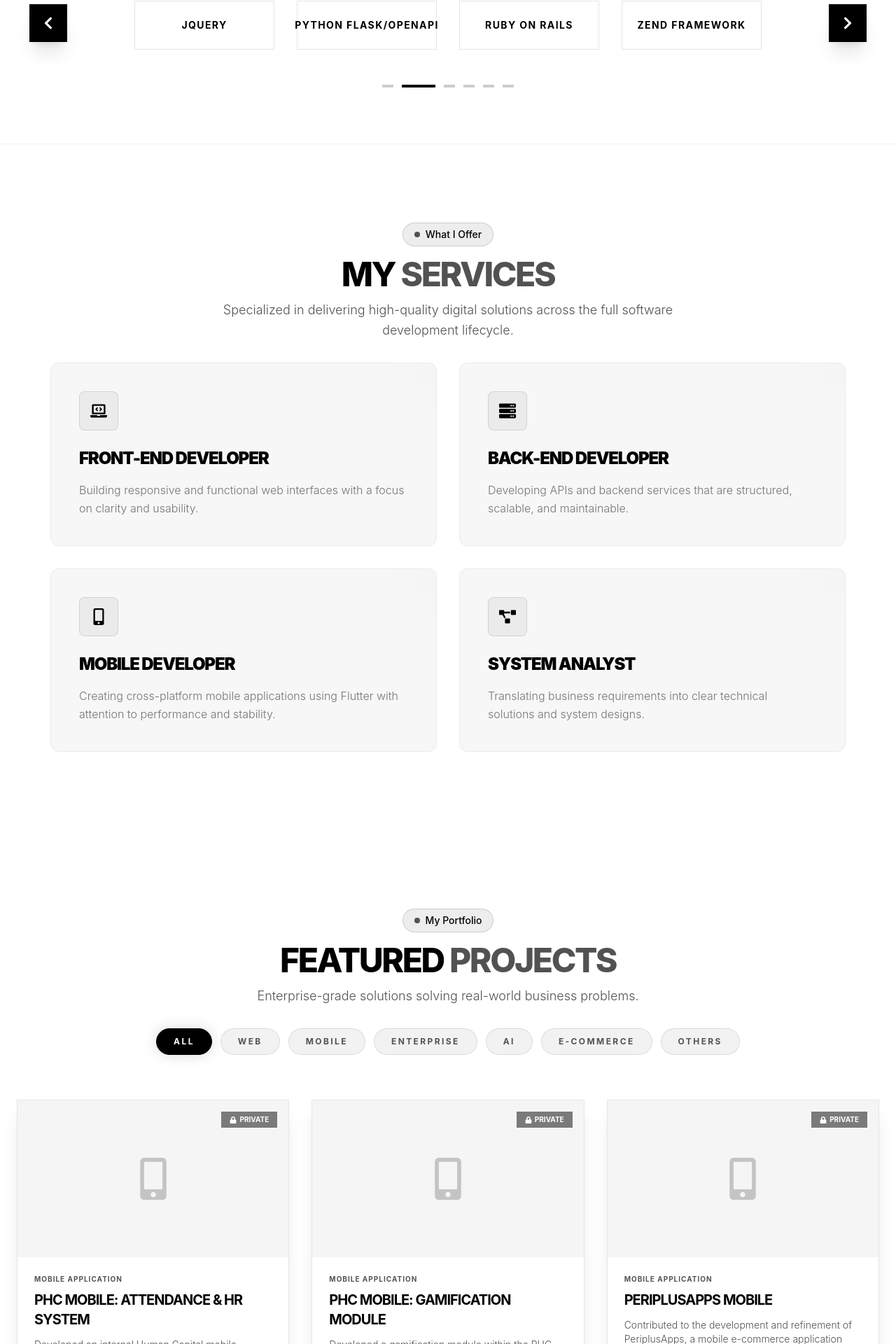
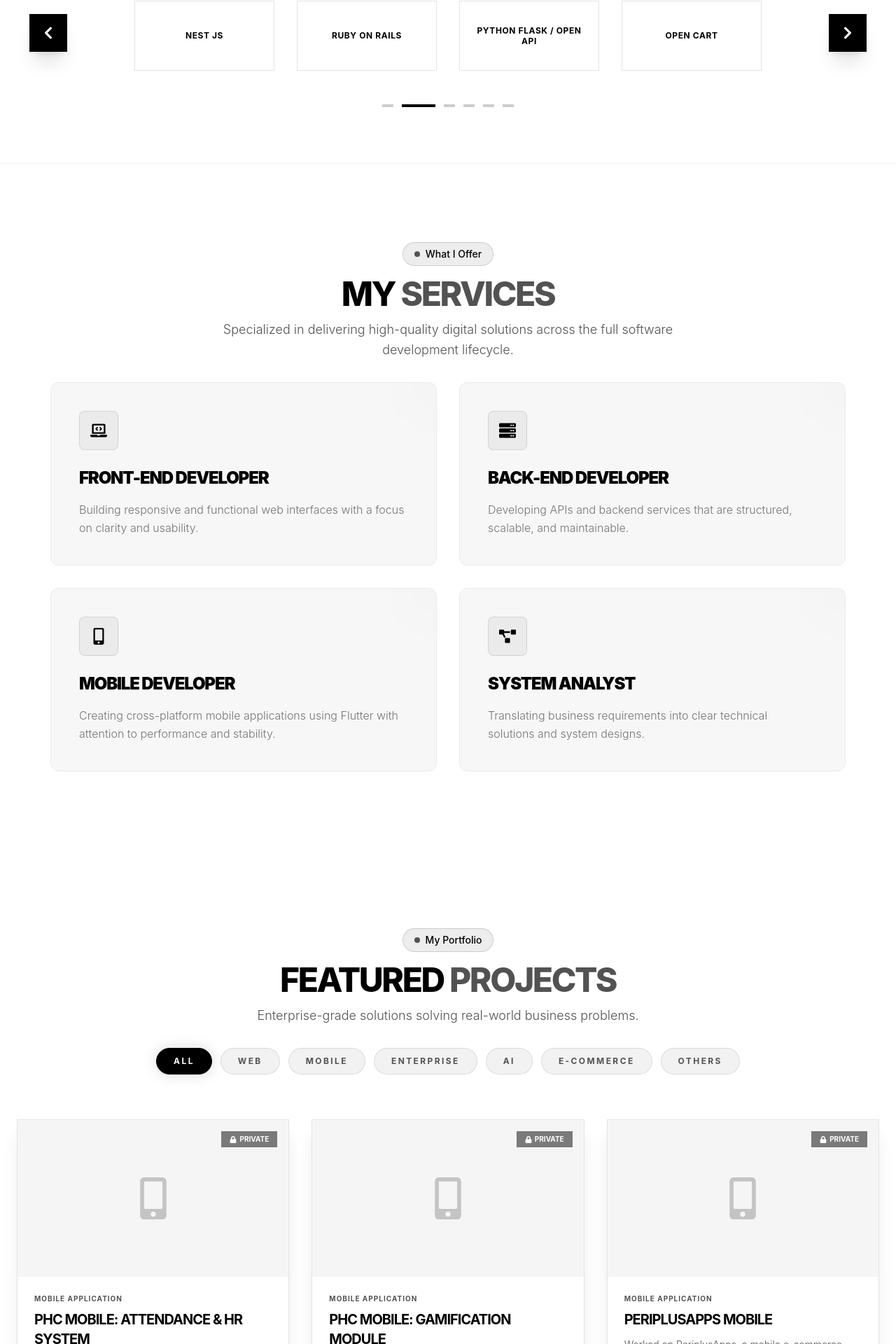
Before and after one commit to gemintangsf/portfolio, a Next.js app: page / in a window 1280 px wide. Shown: the part 850-2770 px from the top of the page at 70% size. Built offline with nearby package versions, Linux system fonts and the light colour scheme.

Commit message:
:hammer: fix contain text in project portfolio and fix tech stack

```diff
--- a/public/projects.json
+++ b/public/projects.json
@@ -13,7 +13,7 @@
             "id": 1,
             "title": "PHC Mobile: Attendance & HR System",
             "category": "Mobile Application",
-            "description": "Developed an internal Human Capital mobile application to support HR workflows, including attendance tracking, leave management, and employee data management. The system includes face recognition for attendance validation and geolocation-based check-in/out.",
+            "description": "Built an internal HR mobile app covering attendance, leave requests, and employee records. Face recognition handles check-in validation; geolocation logs entry and exit.",
             "image": "bg-brand-highlight",
             "stack": [
                 "Flutter",
@@ -25,8 +25,8 @@
             ],
             "link": "#",
             "isPrivate": true,
-            "challenge": "Ensuring reliable attendance validation using face recognition across different mobile devices and varying image conditions.",
-            "solution": "Implemented a face recognition flow using photo comparison with a Python-based service, integrated with the mobile app and backend system for validation during attendance.",
+            "challenge": "Face recognition doesn't behave the same across every device and lighting condition — consistent results were harder to get than expected.",
+            "solution": "Built a photo comparison flow backed by a Python service and wired it into the mobile app.",
             "features": [
                 "Face Recognition-based Attendance",
                 "Geolocation-based Check-in/out",
@@ -51,7 +51,7 @@
             "id": 2,
             "title": "PHC Mobile: Gamification Module",
             "category": "Mobile Application",
-            "description": "Developed a gamification module within the PHC mobile application to improve employee engagement and product knowledge. This includes features such as leaderboard and quiz, with focus on handling large data and maintaining smooth performance on mobile devices.",
+            "description": "Added a gamification module to the PHC app — quiz challenges, a leaderboard, and performance work to keep scrolling smooth on large datasets. Capped the image cache to prevent storage from growing out of control. Resized images at load time to match UI dimensions and reduce memory pressure.",
             "image": "bg-brand-highlight",
             "stack": [
                 "Flutter",
@@ -61,8 +61,8 @@
             ],
             "link": "#",
             "isPrivate": true,
-            "challenge": "Handling large amounts of data (hundreds of leaderboard entries with images) while keeping the UI responsive on various mobile devices.",
-            "solution": "Applied caching and image optimization techniques to reduce memory usage and improve rendering performance, especially for list-heavy views.",
+            "challenge": "Rendering hundreds of leaderboard entries with images without the UI becoming unusable.",
+            "solution": "Applied caching and image optimization to bring down memory usage and keep the list scrollable.",
             "features": [
                 "Leaderboard System",
                 "Weekly Quiz Feature",
@@ -104,7 +104,7 @@
             "id": 3,
             "title": "PeriplusApps Mobile",
             "category": "Mobile Application",
-            "description": "Contributed to the development and refinement of PeriplusApps, a mobile e-commerce application aligned with periplus.com. Focused on improving performance, fixing UI inconsistencies across devices, and ensuring feature reliability across multiple modules.",
+            "description": "Worked on PeriplusApps, a mobile e-commerce app tied to periplus.com. Focused on performance tuning, fixing visual inconsistencies across devices, and getting features to behave reliably across different modules. Cut duplicate API calls and corrected endpoints that were pointing to the wrong places. Fixed layouts to behave consistently across phone and tablet screen sizes. Tracked down and fixed a set of bugs: bad request mappings, UI overflow, and state that wasn't being reset properly.",
             "image": "bg-brand-highlight",
             "stack": [
                 "Flutter",
@@ -114,8 +114,8 @@
             ],
             "link": "#",
             "isPrivate": true,
-            "challenge": "Maintaining consistent performance and UI behavior across mobile and tablet devices while handling multiple interconnected features and API integrations.",
-            "solution": "Optimized API usage, fixed data mapping issues, and improved UI responsiveness across various modules to ensure a stable and consistent user experience.",
+            "challenge": "Keeping UI behavior consistent and performance stable across phones and tablets while wiring up multiple features and APIs.",
+            "solution": "Trimmed redundant API calls, fixed data mapping bugs, and tightened up layout behavior across modules.",
             "features": [
                 "Wishlist Management",
                 "Barcode (PEC) Integration",
@@ -168,7 +168,7 @@
             "id": 4,
             "title": "Mobile POS (Point of Sale) Application",
             "category": "Retail System",
-            "description": "Developed a mobile-based POS application to support cashier operations, including transaction processing, product handling, and receipt printing. The application is designed to be simple, responsive, and easier to maintain compared to traditional desktop-based POS systems.",
+            "description": "Built a mobile POS app for cashier operations — transaction processing, product handling, and receipt printing. Simpler and easier to maintain than the desktop system it replaced.",
             "image": "bg-brand-highlight",
             "stack": [
                 "Flutter",
@@ -177,8 +177,8 @@
             ],
             "link": "#",
             "isPrivate": true,
-            "challenge": "Maintaining smooth transaction flow in a cashier environment while handling pricing rules, device integrations, and reducing dependency on locally installed POS systems.",
-            "solution": "Built a mobile POS application with a focus on simple and responsive UI, efficient API usage, and basic hardware integration such as printer and scanner to support daily operations.",
+            "challenge": "Supporting cashier workflows on mobile while managing pricing rules, hardware, and replacing a desktop POS setup.",
+            "solution": "Built a mobile POS with a simple, responsive UI, lean API calls, and basic printer and scanner support.",
             "features": [
                 "Barcode Scanning for Checkout",
                 "Payment and Discount Handling",
@@ -200,7 +200,7 @@
             "id": 5,
             "title": "Book Search & Recommendation System",
             "category": "Search System",
-            "description": "Developed a book search and recommendation system to improve search relevance and user experience on a large product catalog. The system includes keyword-based search, search suggestions, and basic recommendation features.",
+            "description": "Built a book search and recommendation feature for a large product catalog, with keyword search, suggestions, and basic recommendation logic.",
             "image": "bg-brand-highlight",
             "stack": [
                 "Python",
@@ -211,8 +211,8 @@
             ],
             "link": "https://www.periplus.com/",
             "isPrivate": true,
-            "challenge": "Improving search relevance and performance on a large dataset while keeping query response fast and results meaningful for users.",
-            "solution": "Enhanced search functionality using OpenSearch by improving query logic, keyword handling, and indexing strategy. Also added support for search suggestions and ranking based on product popularity.",
+            "challenge": "Search was slow and results weren't relevant enough for the catalog size.",
+            "solution": "Reworked the OpenSearch query logic, keyword handling, and indexing. Added more search capabilities to surface better results.",
             "features": [
                 "Keyword-based Search",
                 "Search Suggestions (Autocomplete)",
@@ -235,7 +235,7 @@
             "id": 6,
             "title": "NADIA – Network Terminal Equipment Management",
             "category": "Enterprise Application",
-            "description": "An internal system used by Telkom Indonesia to manage Network Terminal Equipment (NTE) assets, such as customer routers that need to be returned after service termination. Contributed to improving unclear workflows, fixing issues in legacy features, and making the system more structured and maintainable.",
+            "description": "Worked on an internal Telkom Indonesia system for managing returned NTE assets like customer routers. Untangled confusing workflows, fixed bugs in older features, and tidied up the code structure.",
             "image": "bg-brand-highlight",
             "stack": [
                 "NestJS",
@@ -246,8 +246,8 @@
             ],
             "link": "#",
             "isPrivate": true,
-            "challenge": "Worked on a legacy system with unclear business workflows and frequent issues. Needed to understand asset retrieval processes, reduce ambiguity, and improve overall system reliability.",
-            "solution": "Worked with stakeholders to clarify and document business flows. Refactored parts of the system using NestJS and Next.js, improved code quality with SonarQube, and added scheduled workflows using Apache Airflow.",
+            "challenge": "A legacy system where nobody fully understood the business rules anymore — bugs were frequent and asset retrieval logic was unclear.",
+            "solution": "Mapped out the real workflows with stakeholders and documented them. Refactored using NestJS and Next.js, enforced code quality via SonarQube, and added scheduled jobs for recurring processes (using Airflow).",
             "features": [
                 "NTE asset retrieval and return tracking",
                 "Structured business workflow handling",
@@ -281,7 +281,7 @@
             "id": 7,
             "title": "PEFITA – Package Management System",
             "category": "Enterprise Application",
-            "description": "Contributed to an internal package management system used to calculate and manage product packages for other applications. Focused on improving the map-based visualization feature for better location context.",
+            "description": "Improved the map visualization in an internal package management tool used to configure and price product bundles.",
             "image": "bg-brand-highlight",
             "stack": [
                 "React (Vite)",
@@ -291,8 +291,8 @@
             ],
             "link": "#",
             "isPrivate": true,
-            "challenge": "Worked within an existing system with established architecture and standards. Needed to improve map visualization while ensuring compatibility with other parts of the system.",
-            "solution": "Enhanced the map feature using Google Maps, including adding Street View for better location visibility. Integrated the changes into the existing frontend and backend without disrupting current functionality.",
+            "challenge": "Improving the map feature without disrupting the rest of the system.",
+            "solution": "Extended the map using Google Maps, added Street View, and integrated the changes into the existing frontend and backend without breaking other parts.",
             "features": [
                 "Package location visualization",
                 "Google Maps integration",
@@ -309,7 +309,7 @@
             "id": 8,
             "title": "SCONE – Order Management System",
             "category": "Enterprise Application",
-            "description": "Contributed to an internal order management system used by Telkom Indonesia. Worked on migrating the legacy UI to Next.js and supporting order flow integration with other systems.",
+            "description": "Helped migrate the legacy order management UI at Telkom Indonesia to Next.js and worked on connecting the order flow to downstream systems.",
             "image": "bg-brand-highlight",
             "stack": [
                 "Next.js",
@@ -318,8 +318,8 @@
             ],
             "link": "#",
             "isPrivate": true,
-            "challenge": "Migrating a legacy UI to a modern frontend while following existing design standards. Also needed to handle order flow integration between systems with consistent status updates.",
-            "solution": "Rebuilt parts of the UI using Next.js based on existing design guidelines. Implemented and maintained order integration flows to ensure correct status synchronization between related systems.",
+            "challenge": "Replacing a legacy UI with Next.js while matching the team's design standards and keeping order statuses in sync across systems.",
+            "solution": "Rebuilt the relevant screens from the existing design specs and implemented integration flows to keep order state consistent.",
             "features": [
                 "UI migration from Zend Framework to Next.js",
                 "Updated interface based on existing design standards",
@@ -338,7 +338,7 @@
             "id": 9,
             "title": "DMS – Document Management System",
             "category": "Enterprise Application",
-            "description": "Contributed to the development of an internal document management system for Telkom Indonesia. Built a document landing page with CRUD functionality to support document uploads and usage by other systems.",
+            "description": "Built a document landing page with CRUD support for an internal Telkom Indonesia document system, used for uploads and accessed by other internal tools.",
             "image": "bg-brand-highlight",
             "stack": [
                 "Zend Framework",
@@ -349,8 +349,8 @@
             ],
             "link": "#",
             "isPrivate": true,
-            "challenge": "Implementing a document management flow with safe handling of file uploads and storage. Needed to ensure consistency and avoid risks related to file deletion in object storage.",
-            "solution": "Worked with the team to design a structured document flow. Implemented upload and storage using MinIO, and handled document state carefully without relying on direct deletion.",
+            "challenge": "File uploads and storage needed careful handling — especially around deletion, where errors in object storage aren't easily reversible.",
+            "solution": "Worked with the team to define the document flow. Stored files via MinIO and managed state transitions without using direct deletion.",
             "features": [
                 "Document upload and management",
                 "CRUD operations with metadata",
@@ -371,15 +371,15 @@
             "id": 10,
             "title": "PPT – Master Data Management",
             "category": "Enterprise Application",
-            "description": "Contributed to updating the frontend of a Master Data Management system by migrating from a legacy PHP-based interface to a Next.js application. Focused on improving usability and aligning with existing UI standards.",
+            "description": "Migrated a Master Data Management frontend from PHP to Next.js, fixing usability issues and aligning it with the team's existing UI patterns.",
             "image": "bg-brand-highlight",
             "stack": [
                 "Next.js"
             ],
             "link": "#",
             "isPrivate": true,
-            "challenge": "Worked on a time-constrained UI update while adapting to a different collaboration setup. Requirements were mainly communicated through system analysts, which required careful clarification.",
-            "solution": "Implemented UI changes based on provided specifications and maintained regular communication with system analysts to ensure alignment. Delivered the required updates within the given timeline.",
+            "challenge": "Tight deadline, and most requirements came through system analysts rather than directly from the business.",
+            "solution": "Worked from the provided specs, flagged ambiguities early, and stayed in regular contact with the analysts. Delivered on time.",
             "features": [
                 "UI migration from PHP to Next.js",
                 "Updated interface based on existing standards",
@@ -397,7 +397,7 @@
             "id": 11,
             "title": "PABOI (Indonesia Orthopedic Association) Web Application",
             "category": "Full Stack Intern Project",
-            "description": "Contributed to the development and maintenance of the PABOI web application during a 4-month internship. Worked on both backend and frontend tasks as needed, gaining experience in a team-based development environment.",
+            "description": "Contributed to the PABOI web app during a 4-month internship, taking on both backend and frontend work across different parts of the product.",
             "image": "bg-brand-highlight",
             "stack": [
                 "ReactJS",
@@ -406,8 +406,8 @@
             ],
             "link": "https://indonesia-orthopaedic.org/",
             "isPrivate": true,
-            "challenge": "Adjusted to a professional development workflow and contributed to an existing system while collaborating with developers, QA, and product team members.",
-            "solution": "Implemented small feature updates and fixed bugs across backend and frontend. Followed team processes and worked with QA and product team to ensure changes met requirements.",
+            "challenge": "Ramping up on a real team workflow and contributing to a production system without prior professional experience.",
+            "solution": "Fixed bugs and shipped small features on both frontend and backend. Followed team processes and worked alongside QA and product.",
             "features": [
                 "Bug fixing on backend and frontend",
                 "Small feature updates",
@@ -422,7 +422,7 @@
             "id": 12,
             "title": "JTK Berbagi – Donation Management Platform",
             "category": "Others",
-            "description": "Developed a donation management platform for the Computer Engineering Department at POLBAN. The system helps manage donation campaigns, track transactions, and organize distribution in a more structured way.",
+            "description": "Built a donation management platform for POLBAN's Computer Engineering Department — covers campaign setup, transaction tracking, and distribution logging.",
             "image": "bg-brand-highlight",
             "stack": [
                 "ReactJS",
@@ -435,8 +435,8 @@
                 "/assets/jtkberbagi/1.png",
                 "/assets/jtkberbagi/2.png"
             ],
-            "challenge": "Built the system from scratch, starting from requirement gathering to implementation. Needed to handle changing requirements and align the system with actual donation workflows.",
-            "solution": "Designed and developed the system based on identified requirements. Defined workflows, implemented core features, and tested the system to ensure it met basic operational needs.",
+            "challenge": "Building a donation system from scratch with requirements that changed as the project moved forward.",
+            "solution": "Gathered requirements, defined the workflows, built the core features, and tested until it matched how donations actually needed to work.",
             "features": [
                 "Donation campaign management",
                 "Donor and recipient data tracking",
@@ -453,7 +453,7 @@
             "id": 13,
             "title": "Sinbada",
             "category": "Others",
-            "description": "Developed a web-based inventory system as part of a university team project. The system was used to manage asset and inventory data.",
+            "description": "Built a web-based inventory system in a university team project to manage asset and stock data.",
             "image": "bg-brand-highlight",
             "stack": [
                 "ReactJS",
@@ -483,7 +483,7 @@
             "id": 14,
             "title": "Siinvent",
             "category": "Others",
-            "description": "Developed a web-based inventory management system as part of an early university team project. The system was used to manage inventory data and basic stock tracking.",
+            "description": "Earlier university team project — a basic web inventory system for tracking stock and inventory records.",
             "image": "bg-brand-highlight",
             "stack": [
                 "Express.js",
@@ -492,8 +492,8 @@
             ],
             "link": "https://github.com/SekelompokOrangKuat/PROJECTCUAN/tree/backend",
             "isPrivate": false,
-            "challenge": "Learned to work in a team environment, including handling shared code, aligning on decisions, and managing contributions through version control.",
-            "solution": "Collaborated with team members to build core features, used version control for code management, and followed basic development workflows.",
+            "challenge": "First time working with a shared codebase and figuring out how to contribute without causing conflicts.",
+            "solution": "Built features alongside teammates, used version control throughout, and picked up the basic development workflow as the project went on.",
             "features": [
                 "Inventory data management",
                 "Basic stock tracking",
--- a/src/app/components/TechStack.tsx
+++ b/src/app/components/TechStack.tsx
@@ -6,30 +6,30 @@ import { FaChevronLeft, FaChevronRight } from "react-icons/fa";
 import { useUI } from "../context/UIContext";
 
 const technologies = [
-    "React Js",
-    "Next Js",
-    "Nest Js",
-    "TypeScript",
+    "React JS",
+    "Next JS",
     "JQuery",
-    "Python Flask/OpenAPI",
+    "Flutter",
+    "Nest JS",
     "Ruby on Rails",
+    "Python Flask / Open API",
+    "Open Cart",
     "Zend Framework",
-    "OpenCart",
-    "Laravel",
+    "PostgreSQL",
     "MySQL",
-    "PostgreSQL",
     "MongoDB",
-    "Oracle",
-    "GraphQL",
-    "Opensearch",
-    "Ollama",
+    "OpenSearch / Elasticsearch",
+    "Minio",
+    "RestAPI",
+    "Swagger",
+    "JWT / OAuth",
+    "Ollama (LLM/AI)",
     "Apache Airflow",
+    "Docker",
+    "CI/CD",
+    "Git",
     "Sonarcube",
-    "Flutter",
-    "Git",
-    "JWT / OAuth",
-    "Swagger",
-    "REST API",
+    "Git Hooks"
 ];
 
 export default function TechStack() {
@@ -108,7 +108,7 @@ export default function TechStack() {
                     </button>
 
                     {/* Carousel Window */}
-                    <div className="w-full max-w-5xl overflow-hidden px-4 md:px-4" style={{ minHeight: '80px' }}>
+                    <div className="w-full max-w-5xl overflow-hidden px-4 md:px-4 pb-6 md:pb-0" style={{ minHeight: '80px' }}>
                         <AnimatePresence mode="wait" custom={direction}>
                             <motion.div
                                 key={currentIndex}
@@ -129,9 +129,9 @@ export default function TechStack() {
                                 {currentStack.map((tech, index) => (
                                     <div
                                         key={`${tech}-${index}`}
-                                        className="flex-1 min-w-[140px] max-w-[180px] md:max-w-[200px] flex items-center justify-center px-4 py-4 md:px-6 md:py-6 rounded-none border border-brand-base/10 bg-background backdrop-blur-sm hover:border-brand-base transition-all cursor-default mt-2 group"
+                                        className="flex-1 min-w-[120px] max-w-[150px] md:max-w-[200px] min-h-[70px] md:min-h-[100px] flex items-center justify-center px-3 py-4 md:px-4 md:py-6 rounded-none border border-brand-base/10 bg-background backdrop-blur-sm hover:border-brand-base transition-all cursor-default mt-2 group"
                                     >
-                                        <span className="text-brand-base font-bold text-xs md:text-sm whitespace-nowrap text-center uppercase tracking-widest group-hover:scale-105 transition-transform">
+                                        <span className="text-brand-base font-bold text-[10px] md:text-xs text-center uppercase tracking-wider group-hover:scale-105 transition-transform leading-tight block w-full px-1">
                                             {tech}
                                         </span>
                                     </div>
@@ -151,7 +151,7 @@ export default function TechStack() {
                 </div>
 
                 {/* Dots Indicator - Slightly smaller on mobile */}
-                <div className="flex justify-center gap-2 md:gap-3 md:mt-12">
+                <div className="flex justify-center gap-2 md:gap-3 mt-6 md:mt-12">
                     {Array.from({ length: totalPages }).map((_, idx) => (
                         <button
                             key={idx}
```
